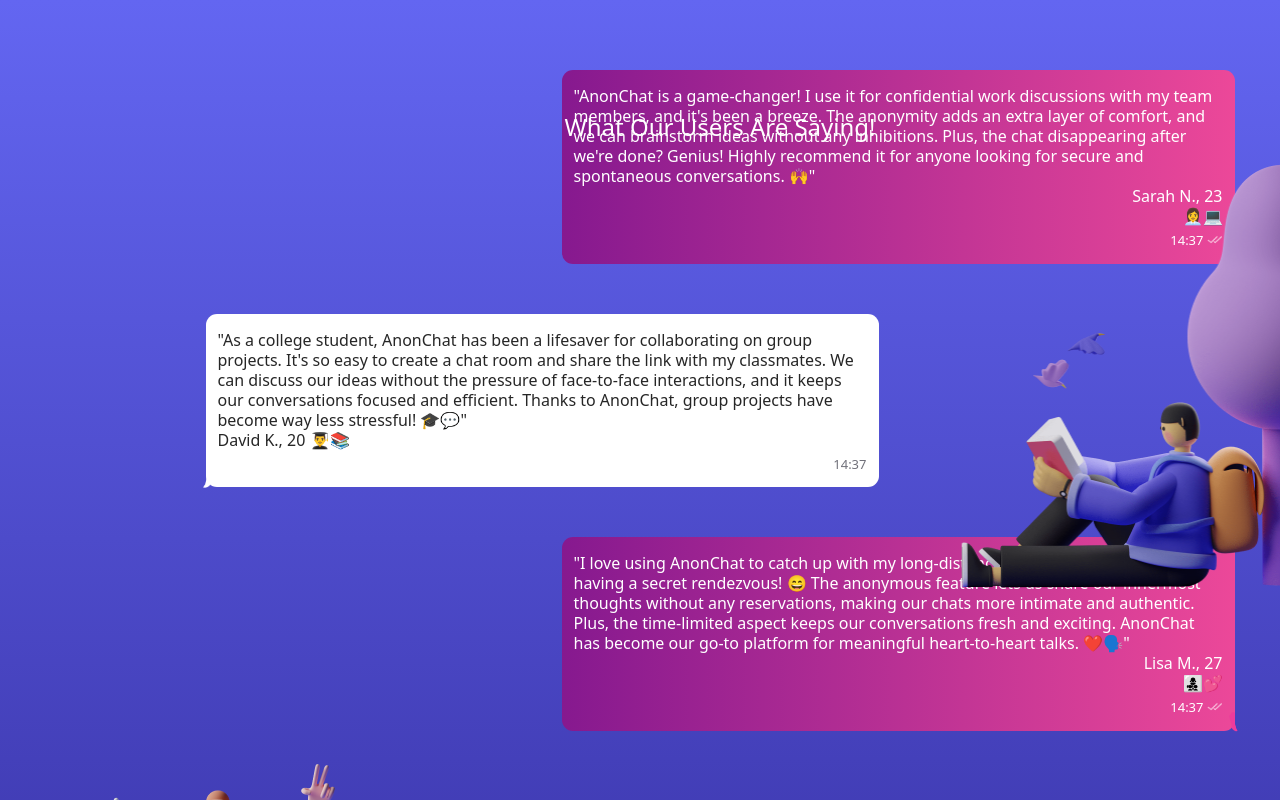
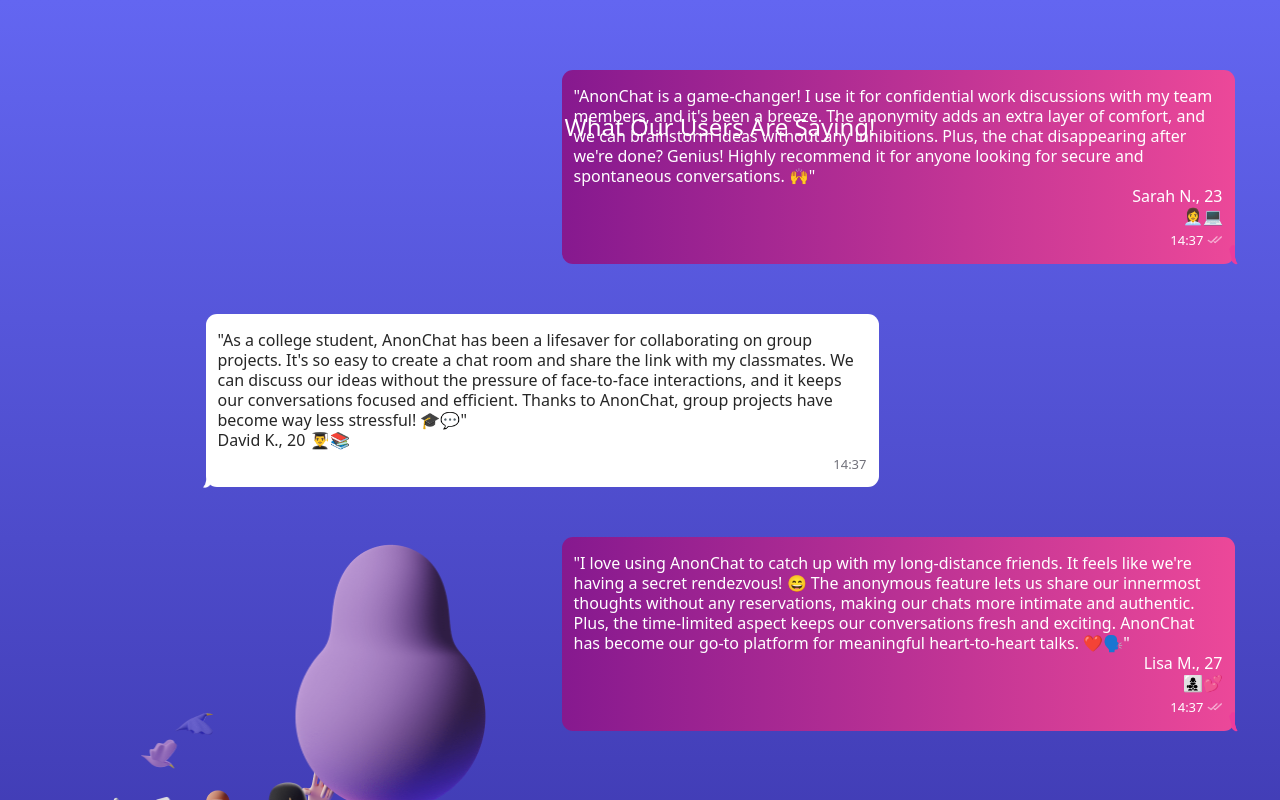
Before and after one commit to world-wide-techies/annon_chat, a Next.js app: page / in a window 1280 px wide. Shown: the top 800 px of the page. Built offline with nearby package versions, Linux system fonts and the light colour scheme; a web font is replaced by a local one.

Commit message:
Up6AM8:26 AMe6

```diff
--- a/app/components/testimonials_comp.js
+++ b/app/components/testimonials_comp.js
@@ -106,7 +106,7 @@ const Testimonials = () => {
         <div className="w-[887px] left-1/2 transform -translate-x-1/2 top-[100px] absolute text-center text-white text-5xl font-medium leading-[54px]">
           What Our Users Are Saying!
         </div>
-        <div className="w-[558px] h-[558px] right-0 top-[140px] absolute">
+        <div className="w-[558px] h-[558px]  bottom-0 ml-[-10px] absolute">
           <Image src={USER2} alt="" className="w-[500px] h-[558px]" />
         </div>
       </div>
```
